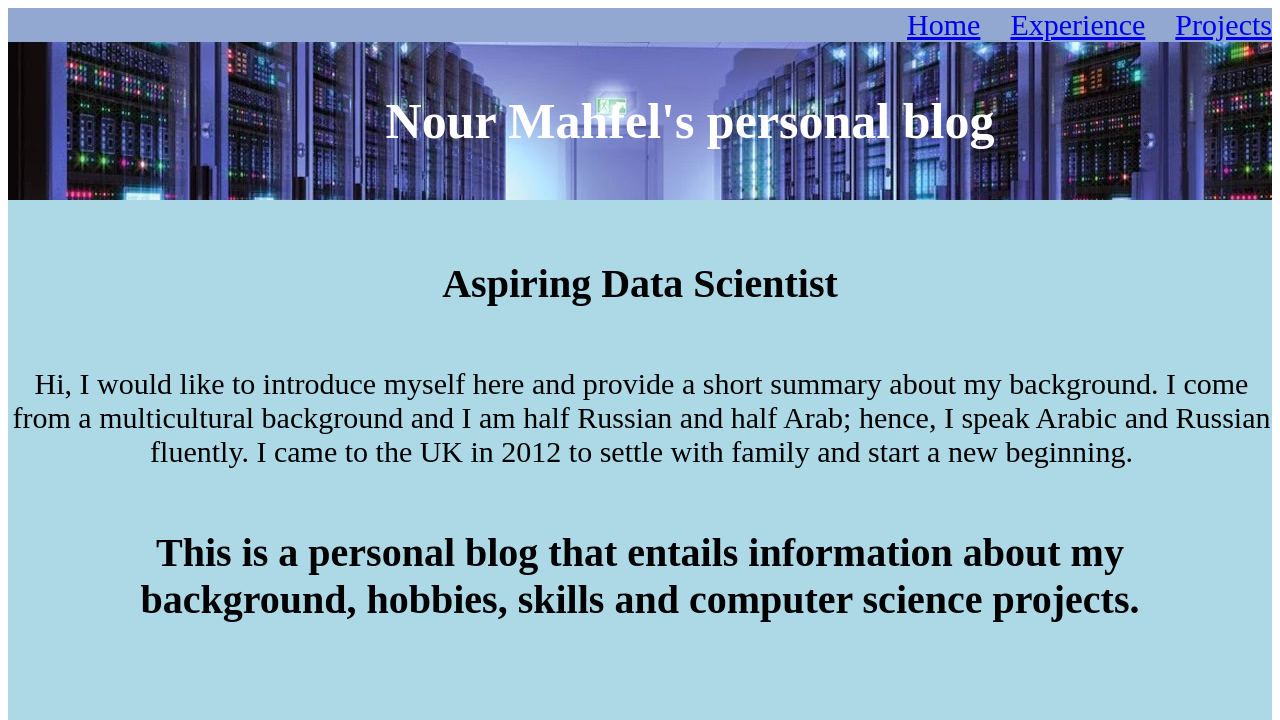
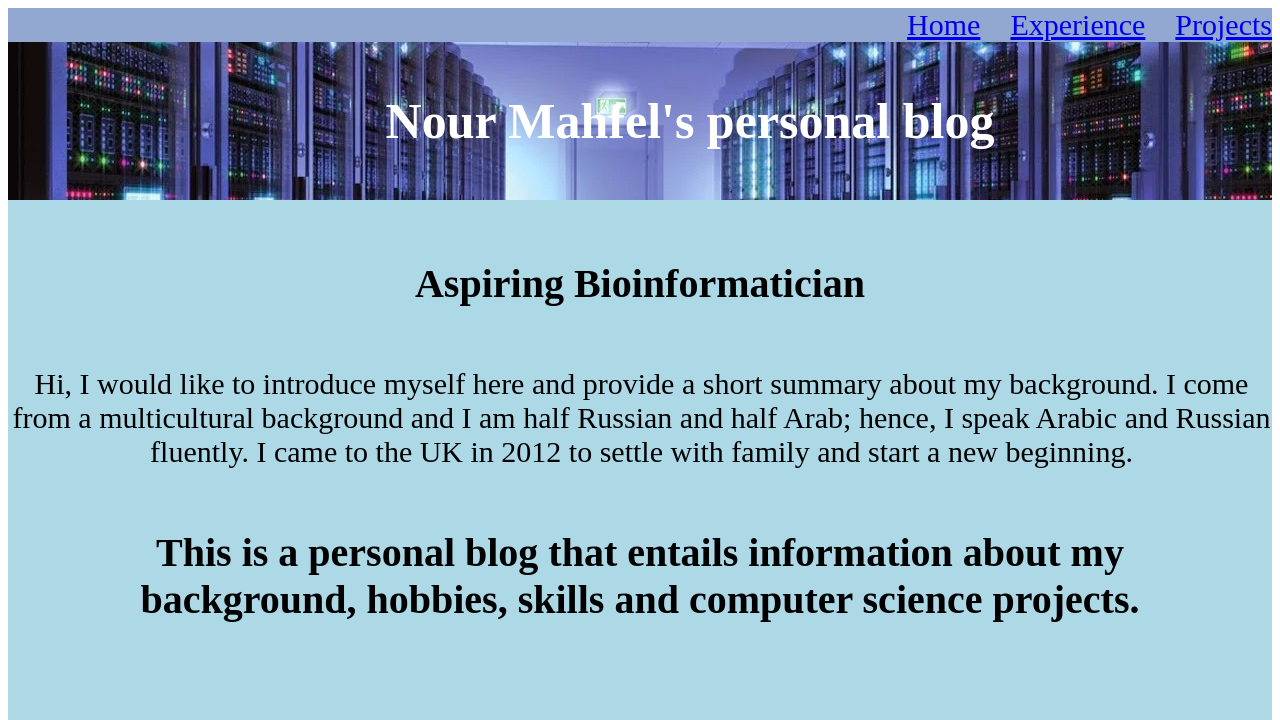
Before and after one commit to nourmahfel/NourMahfelWebsite, a plain HTML site: page index.html in a window 1280 px wide. Shown: the top 720 px of the page. Drawn offline with Linux system fonts and the light colour scheme.

Commit message:
Update index.html

```diff
--- a/index.html
+++ b/index.html
@@ -26,7 +26,7 @@
 
 
 <div class="Home">
-    <h2 class="home1title"> Aspiring Data Scientist </h2>
+    <h2 class="home1title"> Aspiring Bioinformatician </h2>
     <p class="Home1"> Hi, I would like to introduce myself here and provide a short summary about my background. I come from a multicultural background and I am half Russian and half Arab; hence, I speak Arabic and Russian fluently. I came to the UK in 2012 to settle with family and start a new beginning. </p>
 </div>
 
```
